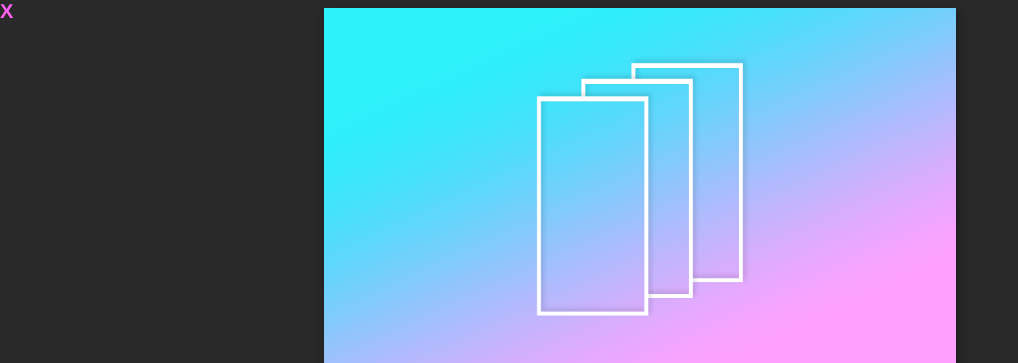
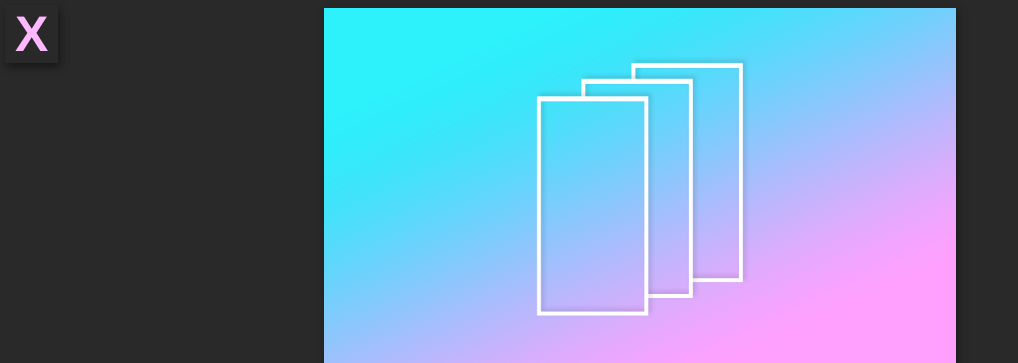
Before and after one commit to dyvision/paos-iot, a PHP site: page /bluetooth.php in a window 1280 px wide. Shown: the top 363 px of the page, without its empty margins (0-1018 px from the left). Run offline with PHP 8.4, Linux system fonts and the light colour scheme; data that the repository does not hold is empty.

Commit message:
hell yeah

```diff
--- a/style/style.css
+++ b/style/style.css
@@ -26,14 +26,17 @@ body{
     text-align: left;
 }
 .exit{
-    font-size:42px;
-    font-weight:700;
-    color:rgb(255, 98, 242);
+    font-size: 42px;
+    font-weight: 700;
+    color: #feb8ff;
     position: fixed;
-    top:0;
-    left:0;
+    top: 5px;
+    left: 5px;
     z-index: 1;
-    font-size: 20px;
+    font-size: 50px;
+    background: rgb(41, 41, 41);
+    padding: 0px 10px 0px 10px;
+    box-shadow: 2px 4px 8px #00000075;
 }
 a{
     color:white;
```
